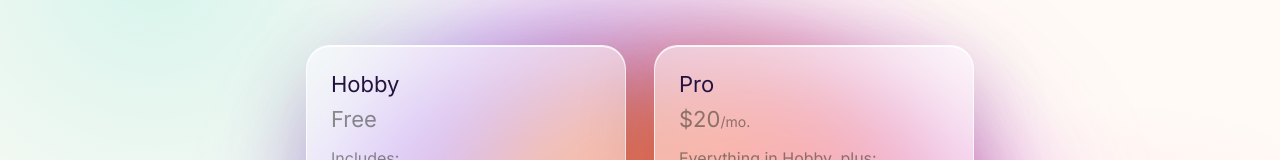
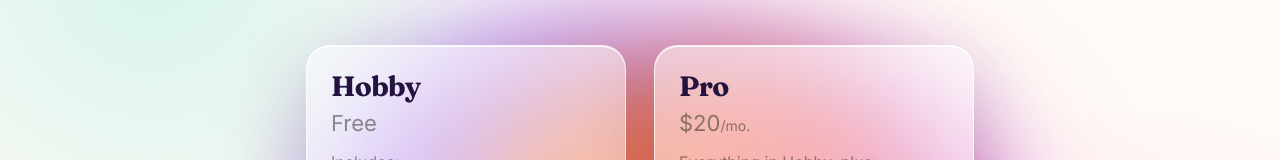
Before and after one commit to kasia-kowa/zander-class-2-html-and-jsx, a React (Vite) app: page / in a window 1280 px wide. Shown: the part 165-325 px from the top of the page. Built offline with nearby package versions, Linux system fonts and the light colour scheme.

Commit message:
Add editorial pricing titles
Figma-Prompt-ID: 40
Figma-Session-ID: 7da8ab01-3707-43b5-aae1-dd70c5cc8479

```diff
--- a/src/components/PricingCard/PricingCard.css
+++ b/src/components/PricingCard/PricingCard.css
@@ -37,9 +37,11 @@
 }
 
 .card-title {
-    font-size: 22px;
-    line-height: 28px;
-    font-weight: 400;
+    font-family: 'Fraunces', Georgia, serif;
+    font-size: 28px;
+    line-height: 32px;
+    font-weight: 700;
+    letter-spacing: -0.025em;
     color: #24133f;
     margin-bottom: 8px;
 }
--- a/src/index.css
+++ b/src/index.css
@@ -1,3 +1,5 @@
+@import url('https://fonts.googleapis.com/css2?family=Fraunces:opsz,wght@9..144,700&display=swap');
+
 /* index.css — GLOBAL STYLES */
 /* These styles apply to the entire app, not a specific component */
 /* Things like resets, body defaults, and fonts belong here */
```
